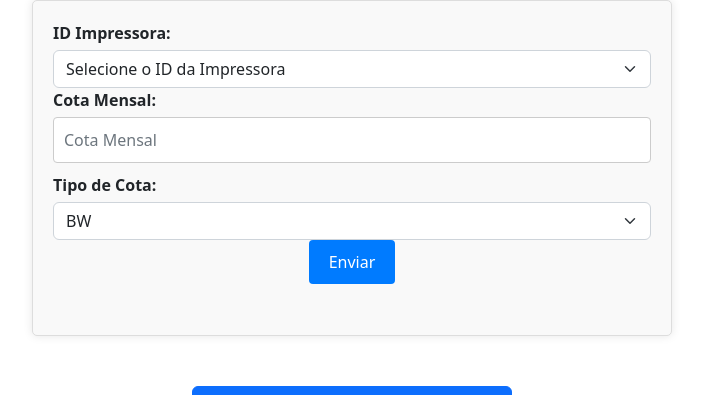
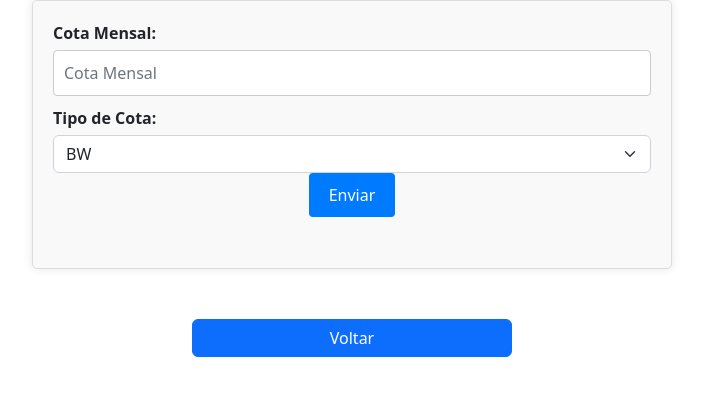
Before and after one commit to FilipeHoffmann/gestao-impressoras, a Flask app: page /impressoras/cotas/criar in a window 1280 px wide. Shown: the part 144-539 px from the top of the page, without its empty margins (288-991 px from the left). Run offline with Flask 3, Linux system fonts and the light colour scheme; data that the repository does not hold is empty.

Commit message:
atualização do modelo

```diff
--- a/controller/cotas/class_cotas.py
+++ b/controller/cotas/class_cotas.py
@@ -16,19 +16,17 @@ class class_cotas:
         if cotas:
                 cotas = cotas[0]
                 cotas_dict = {
-                    'impressoras': cotas[1],
-                    'cota_mensal': cotas[2],
-                    'tipo_cota': cotas[3]
+                    'cota_mensal': cotas[1],
+                    'tipo_cota': cotas[2]
                 }
         return render_template('impressoras/cotas/editar_cota.html', id_cota=id_cota, cotas=cotas_dict)
 
     def editar_cota(id_cota):
-        id_impressoras = request.form['id_impressoras']
         cota_mensal = request.form['cota_mensal']
         tipo_cota = request.form['tipo_cota']
         update_query = f"""
         UPDATE cotas
-        SET id_impressoras = "{id_impressoras}", cota_mensal = "{cota_mensal}", tipo_cota = '{tipo_cota}'
+        SET cota_mensal = "{cota_mensal}", tipo_cota = '{tipo_cota}'
         WHERE id_cotas = '{id_cota}'
         """
         conector_banco_de_dados.conector_banco_de_dados(update_query).alterar_incluir_excluir()
@@ -40,10 +38,9 @@ class class_cotas:
         return redirect(url_for('cotas'))
 
     def criar_cota():
-        id_impressora = request.form['id_impressora']
         cota_mensal = request.form['cota_mensal']
         tipo_cota = request.form['tipo_cota']
-        conector_banco_de_dados.conector_banco_de_dados(f'INSERT INTO cotas(id_impressoras,cota_mensal,tipo_cota) VALUES ("{id_impressora}","{cota_mensal}","{tipo_cota}")').alterar_incluir_excluir()
+        conector_banco_de_dados.conector_banco_de_dados(f'INSERT INTO cotas(cota_mensal,tipo_cota) VALUES ("{cota_mensal}","{tipo_cota}")').alterar_incluir_excluir()
         mensagem = "Cota adicionada!"
         return render_template('impressoras/cotas/criar_cota.html',
                             mensagem = mensagem)
--- a/templates/impressoras/cotas/cotas.html
+++ b/templates/impressoras/cotas/cotas.html
@@ -68,7 +68,6 @@
           <thead class="thead-dark">
               <tr>
                 <th scope="col">ID</th>
-                <th scope="col">ID Impressora</th>
                 <th scope="col">Cota Mensal</th>
                 <th scope="col">Tipo de Cota</th>
                 <th scope="col">Editar</th>
@@ -81,7 +80,6 @@
               <th scope="row">{{ cota[0] }}</td>
               <td>{{ cota[1] }}</td>
               <td>{{ cota[2] }}</td>
-              <td>{{ cota[3] }}</td>
               <td><a class="btn btn-warning" href="{{ url_for('editar_cota', id_cota=cota[0]) }}" role="button">Editar</a></td>
               <td><a class="btn btn-danger" href="{{ url_for('excluir_cota', id_cota=cota[0]) }}" role="button">Excluir</a></td>
             </tr>
--- a/templates/impressoras/cotas/criar_cota.html
+++ b/templates/impressoras/cotas/criar_cota.html
@@ -47,13 +47,6 @@
           </nav>
         <div id="formulario">
             <Form method="post" class="form-group">
-                <label for="">ID Impressora:</label>
-                <select class="form-select" id="id_impressora" name="id_impressora" required>
-                    <option selected disabled>Selecione o ID da Impressora</option>
-                    {% for id in ids %}
-                        <option value="{{ id[0] }}">{{ id[0] }}</option>
-                    {% endfor %}
-                </select>
                 <label for="">Cota Mensal:</label>
                 <input class="form-control" id="formGroupExampleInput" type="number" placeholder="Cota Mensal" name="cota_mensal" required>
                 <label for="">Tipo de Cota:</label>
--- a/templates/impressoras/cotas/editar_cota.html
+++ b/templates/impressoras/cotas/editar_cota.html
@@ -46,9 +46,6 @@
       </nav>
       <div id="formulario">
           <form method="POST" class="form-group">
-              <label for="id_impressoras">ID Impressora:</label>
-              <input type="text" id="id_impressoras" name="id_impressoras" value="{{ cotas.impressoras }}" required><br>
-
               <label for="cota_mensal">Cota Mensal:</label>
               <input type="text" id="cota_mensal" name="cota_mensal" value="{{ cotas.cota_mensal }}" required><br>
 
```
Also changed, not shown: README.md, 2 other files.
